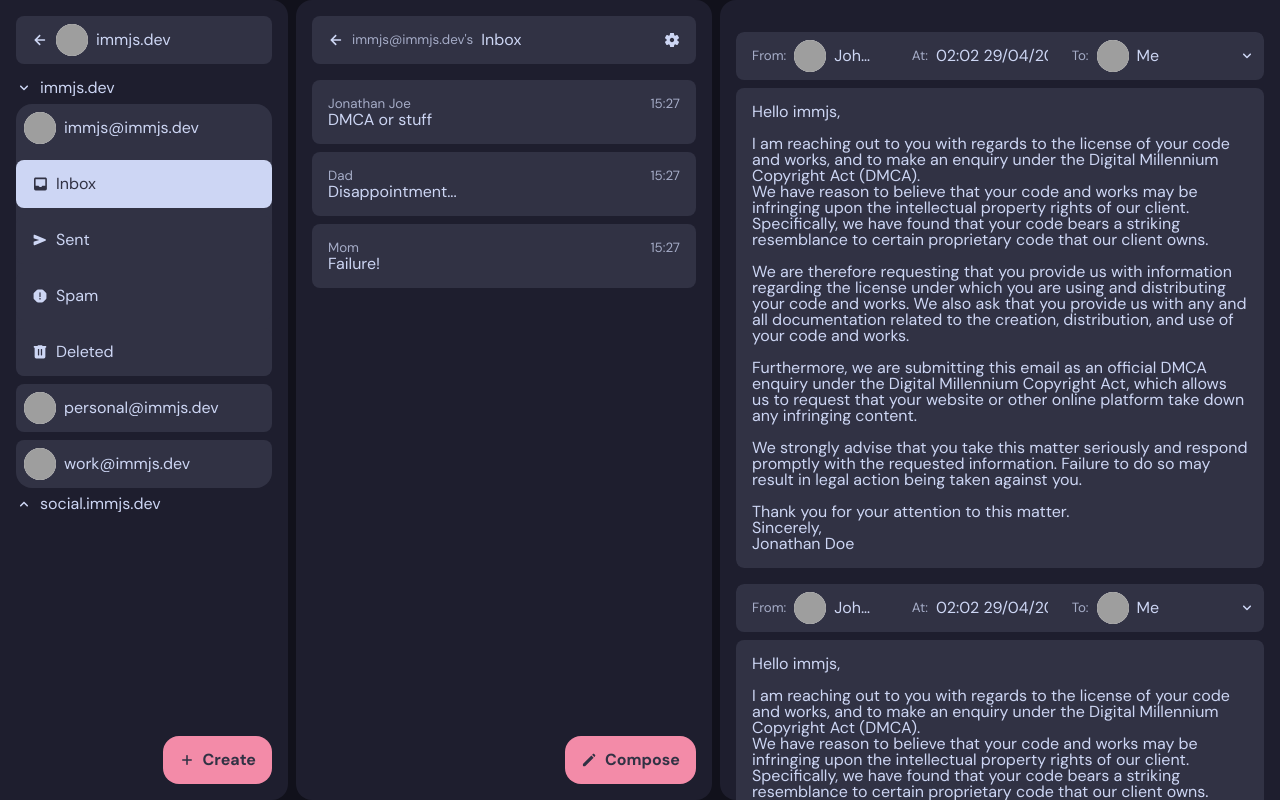
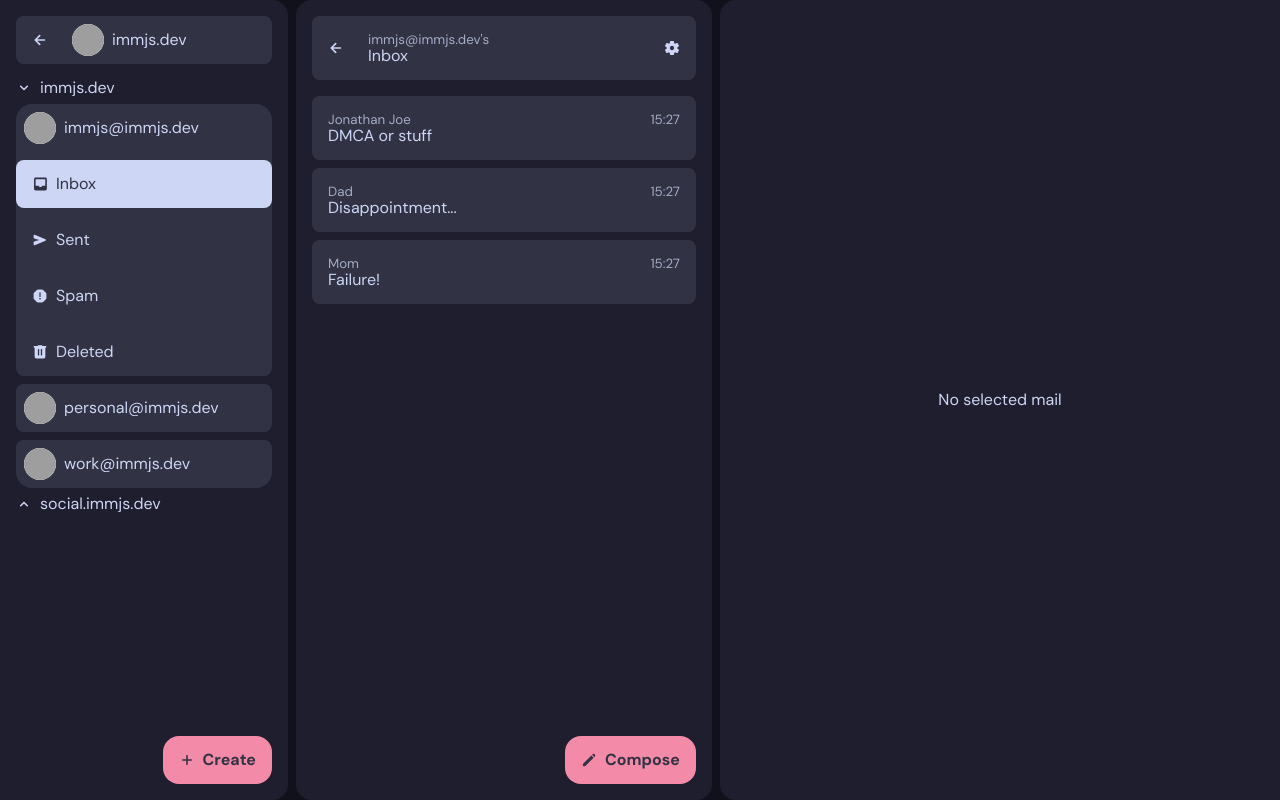
Before and after one commit to plurriel/front, a Next.js app: page /1 in a window 1280 px wide. Built offline with nearby package versions, Linux system fonts and the light colour scheme; grey boxes are pictures that could not be loaded.

Commit message:
Actually render emails + Icon buttons

```diff
--- a/package.json
+++ b/package.json
@@ -11,6 +11,7 @@
   "dependencies": {
     "@paralleldrive/cuid2": "^2.2.0",
     "clsx": "^1.2.1",
+    "dompurify": "^3.0.3",
     "eslint": "8.39.0",
     "eslint-config-next": "13.3.4",
     "next": "^13.4.1",
--- /dev/null
+++ b/src/components/IconButton.jsx
@@ -0,0 +1,18 @@
+import { ClickableContainer } from "./Layout";
+import styles from '@/styles/IconButton.module.css';
+
+export function IconButton({
+  children,
+  icon,
+  ...props
+}) {
+  const Icon = icon;
+  return (
+    <ClickableContainer
+      {...props}
+      customClasses={[styles.iconbtn]}
+    >
+      <Icon block />
+    </ClickableContainer>
+  )
+}
--- a/src/components/domain/AppContext.jsx
+++ b/src/components/domain/AppContext.jsx
@@ -8,7 +8,7 @@ export const AppContext = createContext({
   // Array of { name, imgSrc, addresses, id }
   // addresses: array of { name, imgSrc, folders, id } or null
   // folders: array of { name, mails } or null
-  // mails: array of { sender, subject, sendDate, contents, id } or null
+  // mails: array of { interlocutor, subject, sendDate, contents, id } or null
   // contents: { content, attachments, followUps }
   toggledSubdomains: [],
   toggledSubdomains: null,
--- a/src/components/domain/DomainRow.jsx
+++ b/src/components/domain/DomainRow.jsx
@@ -1,7 +1,5 @@
-import { useContext, useEffect, useState } from "react";
-import { ClickableContainer, Container, RelatedStack, Stack } from "../Layout";
+import { ClickableContainer, Container, Stack } from "../Layout";
 import { Add } from "@/components/icons/Add";
-import { ArrowForward } from "@/components/icons/ArrowForward";
 import { Person } from "@/components/PersonCard";
 import { Back } from "@/components/icons/Back";
 import { ChevronDown } from "@/components/icons/ChevronDown";
@@ -12,6 +10,7 @@ import { Inbox } from "@/components/icons/Inbox";
 import { Send } from "@/components/icons/Send";
 import { ReportSpam } from "@/components/icons/ReportSpam";
 import { Delete } from "@/components/icons/Delete";
+import { IconButton } from "../IconButton";
 
 export function DomainRow({ ...props }) {
   const {
@@ -21,7 +20,7 @@ export function DomainRow({ ...props }) {
   return (
     <Stack col surface fill id={styles.address} {...props}>
       <Stack surface oneline id={styles.domain}>
-        <Back block />
+        <IconButton icon={Back} />
         <Person name={domain.name} img={domain.imgSrc} />
       </Stack>
       <Stack scroll fill>
@@ -138,7 +137,7 @@ function EmailAddress({
             {
               address.folders.map((folderId) => (
                 <ClickableContainer
-                  surface
+                  pad
                   key={folderId}
                   highlight={isExpanded ? (isSelected && folderId === selectedAddress?.[2]) : isSelected}
                   onFire={() => {
--- a/src/components/domain/MailRow.jsx
+++ b/src/components/domain/MailRow.jsx
@@ -10,51 +10,40 @@ import { Reply } from "../icons/Reply";
 import { ReportSpam } from "../icons/ReportSpam";
 import { Schedule } from "../icons/Schedule";
 import { Send } from "../icons/Send";
+import { useAppContext } from "./AppContext";
+
+import * as DOMPurify from 'dompurify';
 
 export function MailRow({ ...props }) {
+  const {
+    selectedMail: [selectedMail],
+    mails: [mails],
+  } = useAppContext();
+
+  if (!selectedMail) return (
+    <Stack surface center {...props}>
+      No selected mail
+    </Stack>
+  )
+
   return (
     <Stack surface col {...props}>
       <Stack col surface pad="0" br="1em 1em 0.5em 0.5em">
         <ActionRow />
         <Stack pad>
           <Container fill>
-            <b>Licence of your code and DMCA enquiry</b>
+            <b>{mails[selectedMail].subject}</b>
           </Container>
         </Stack>
       </Stack>
       <Container scroll fill >
         <Stack col gap>
-          <MailContents />
-          <MailContents />
-          <MailContents />
-          <MailContents />
+          {
+            mails[selectedMail].contents.map((contentId) => <MailContents contentId={contentId} key={contentId}/>)
+          }
         </Stack>
       </Container>
       <ReplyBar br="0.5em 0.5em 1em 1em" />
-    </Stack>
-  );
-}
-
-function MailContents() {
-  return (
-    <Stack related col br="0.5em">
-      <MetaRow />
-      <Container surface pad>
-        Hello immjs,<br />
-        <br />
-        I am reaching out to you with regards to the license of your code and works, and to make an enquiry under the Digital Millennium Copyright Act (DMCA).<br />
-        We have reason to believe that your code and works may be infringing upon the intellectual property rights of our client. Specifically, we have found that your code bears a striking resemblance to certain proprietary code that our client owns.<br />
-        <br />
-        We are therefore requesting that you provide us with information regarding the license under which you are using and distributing your code and works. We also ask that you provide us with any and all documentation related to the creation, distribution, and use of your code and works.<br />
-        <br />
-        Furthermore, we are submitting this email as an official DMCA enquiry under the Digital Millennium Copyright Act, which allows us to request that your website or other online platform take down any infringing content.<br />
-        <br />
-        We strongly advise that you take this matter seriously and respond promptly with the requested information. Failure to do so may result in legal action being taken against you.<br />
-        <br />
-        Thank you for your attention to this matter.<br />
-        Sincerely,<br />
-        Jonathan Doe
-      </Container>
     </Stack>
   );
 }
@@ -84,6 +73,19 @@ function ActionRow ({ ...props }) {
       <Container pad>
         <ReportSpam block />
       </Container>
+    </Stack>
+  );
+}
+
+function MailContents({ contentId }) {
+  const {
+    contents: [contents],
+  } = useAppContext();
+
+  return (
+    <Stack related col br="0.5em">
+      <MetaRow />
+      <Container surface pad dangerouslySetInnerHTML={{ __html: DOMPurify.sanitize(contents[contentId].content) }} />
     </Stack>
   );
 }
--- a/src/components/domain/MailsRow.jsx
+++ b/src/components/domain/MailsRow.jsx
@@ -6,6 +6,7 @@ import { Settings } from "../icons/Settings";
 import styles from "../../styles/domain/MailsRow.module.css";
 import pageStyles from '@/styles/domain.module.css';
 import { Back } from "../icons/Back";
+import { IconButton } from "../IconButton";
 
 export function MailsRow({ ...props }) {
   const {
@@ -31,20 +32,19 @@ export function MailsRow({ ...props }) {
 
   return (
     <Stack col surface fill {...props}>
-      <Stack surface>
+      <Stack surface ai="center">
         {
           currentFirstPane != 0
-          && <ClickableContainer
+          && <IconButton
               onFire={() => {
                 setCurrentFirstPane(0);
               }}
               customClasses={[pageStyles.hide_three_pane]}
-            >
-              <Back block />
-            </ClickableContainer>
+              icon={Back}
+            />
         }
-        <Stack fill><small>{currentAddress.name}@{currentSubdomain.name}&apos;s</small> {currentFolder.name}</Stack>
-        <Settings block />
+        <Stack fill col gap={0}><small>{currentAddress.name}@{currentSubdomain.name}&apos;s</small>{currentFolder.name}</Stack>
+        <IconButton icon={Settings} />
       </Stack>
       <Container scroll fill>
         <MailsList />
@@ -74,7 +74,7 @@ function MailsList() {
     <Stack col>
       {
         currentFolder.mails.map((mailMetaId) => <MailPreview
-          sender={mails[mailMetaId].sender}
+          interlocutor={mails[mailMetaId].interlocutor}
           subject={mails[mailMetaId].subject}
           sendDate={mails[mailMetaId].sendDate}
           mailIdx={mailMetaId}
@@ -86,7 +86,7 @@ function MailsList() {
 }
 
 function MailPreview({
-  sender,
+  interlocutor,
   subject,
   sendDate,
   mailIdx,
@@ -116,7 +116,7 @@ function MailPreview({
     >
       <Stack col surface highlight={isSelected} gap="0" {...props}>
         <Stack center>
-          <Stack fill><small>{sender}</small></Stack>
+          <Stack fill><small>{interlocutor}</small></Stack>
           <small>{new Intl.DateTimeFormat(
             'en-GB',
             dateFormat,
--- /dev/null
+++ b/src/styles/IconButton.module.css
@@ -0,0 +1,17 @@
+.iconbtn {
+  margin: -1em 0;
+  padding: 1em;
+  border-radius: 0.5em;
+  transition: background-color 100ms ease-out;
+}
+
+.iconbtn:hover {
+  background-color: var(--ns);
+}
+
+.iconbtn:first-child {
+  margin-left: -1em;
+}
+.iconbtn:last-child {
+  margin-right: -1em;
+}
--- a/src/styles/domain.module.css
+++ b/src/styles/domain.module.css
@@ -54,15 +54,15 @@
   .require_second .mails {
     display: flex;
     flex: 1;
-    border-top-right-radius: 1em;
-    border-bottom-right-radius: 1em;
+    border-top-left-radius: 1em;
+    border-bottom-left-radius: 1em;
   }
   .require_second .address {
     display: flex;
     flex: 1;
     width: calc(2em + 256px);
-    border-top-left-radius: 1em;
-    border-bottom-left-radius: 1em;
+    border-top-right-radius: 1em;
+    border-bottom-right-radius: 1em;
   }
   .require_third .address {
     display: none;
@@ -139,6 +139,6 @@
     flex: 1;
   }
   .hide_three_pane {
-    display: none;
+    display: none !important;
   }
 }
--- a/src/styles/globals.css
+++ b/src/styles/globals.css
@@ -3,6 +3,7 @@
   --bg0: #11111b;
   --bg1: #1e1e2e;
   --bg2: #313244;
+  --bg3: #585b70;
   --fg1: #cdd6f4;
   --fg2: #cdd6f4;
   --fg3: #cdd6f4;
```
Also changed, not shown: src/pages/[domain].jsx (+71 -6 lines), 1 other file (tests, documents, lock files or other folders).
